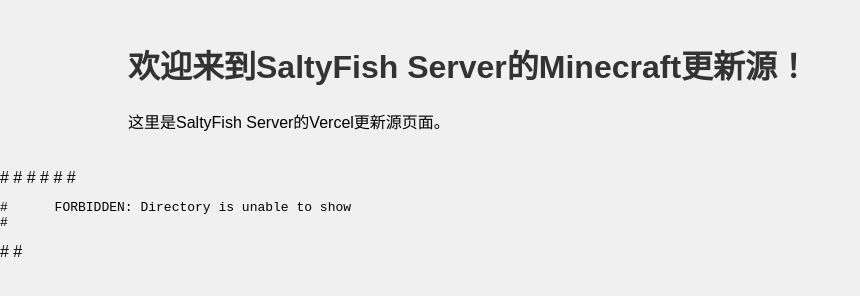
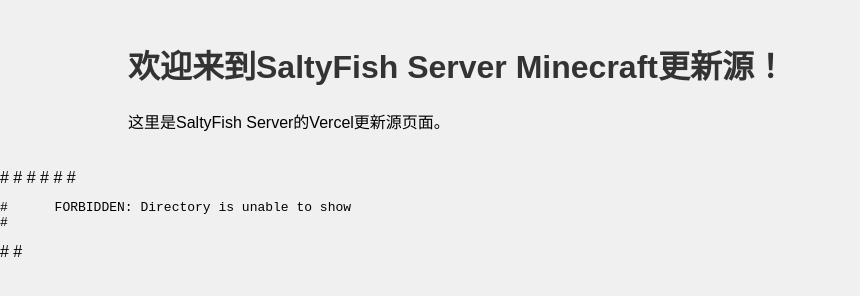
Before and after one commit to HoshinoDesu/SaltyFishUpdateCheck, a plain HTML site: page index.html in a window 1280 px wide. Shown: the whole page, without its empty margins (0-860 px from the left). Drawn offline with Linux system fonts and the light colour scheme.

Commit message:
Update index.html

```diff
--- a/index.html
+++ b/index.html
@@ -21,7 +21,7 @@
 </head>
 <body>
     <div class="container">
-        <h1>欢迎来到SaltyFish Server的Minecraft更新源！</h1>
+        <h1>欢迎来到SaltyFish Server Minecraft更新源！</h1>
         <p>这里是SaltyFish Server的Vercel更新源页面。</p>
     </div>
 </body>
```
